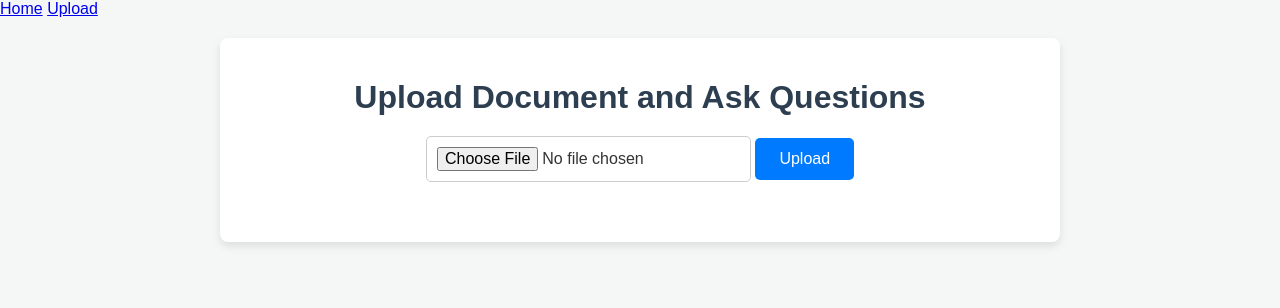
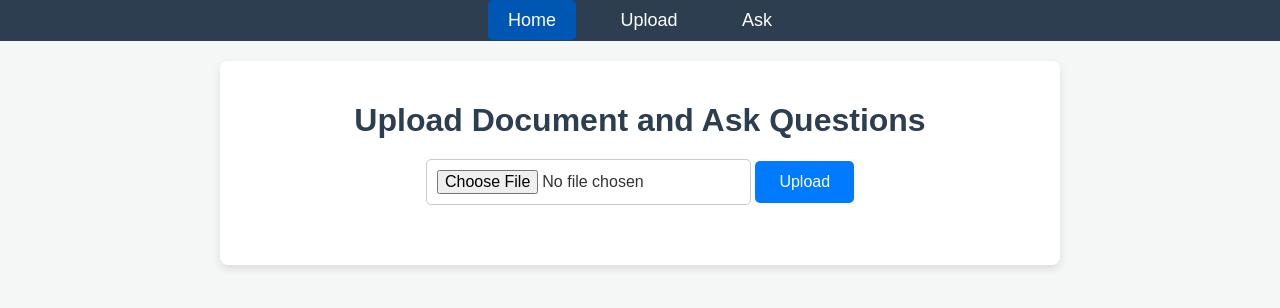
Before and after one commit to surajsk2003/QA_DOCS, a Django app: page / in a window 1280 px wide. Shown: the top 308 px of the page. Run offline with Django 5.2, Linux system fonts and the light colour scheme.

Commit message:
add style code for the home, upload and ask

```diff
--- /dev/null
+++ b/media/documents/sample3_nd7vrS1.xlsx.json
@@ -0,0 +1 @@
+[{"ID":1.0,"Months":"January","Unnamed: 2":null,"ListMonths":"January","Unnamed: 4":null,"Unnamed: 5":null,"Unnamed: 6":"Select Month"},{"ID":2.0,"Months":"February","Unnamed: 2":null,"ListMonths":"February","Unnamed: 4":null,"Unnamed: 5":null,"Unnamed: 6":"August"},{"ID":3.0,"Months":"March","Unnamed: 2":null,"ListMonths":"March","Unnamed: 4":null,"Unnamed: 5":null,"Unnamed: 6":null},{"ID":4.0,"Months":"April","Unnamed: 2":null,"ListMonths":"April","Unnamed: 4":null,"Unnamed: 5":null,"Unnamed: 6":null},{"ID":null,"Months":null,"Unnamed: 2":null,"ListMonths":"June","Unnamed: 4":null,"Unnamed: 5":null,"Unnamed: 6":null},{"ID":5.0,"Months":"June","Unnamed: 2":null,"ListMonths":"July","Unnamed: 4":null,"Unnamed: 5":null,"Unnamed: 6":null},{"ID":6.0,"Months":"July","Unnamed: 2":null,"ListMonths":"August","Unnamed: 4":null,"Unnamed: 5":null,"Unnamed: 6":null},{"ID":7.0,"Months":"August","Unnamed: 2":null,"ListMonths":"October","Unnamed: 4":null,"Unnamed: 5":null,"Unnamed: 6":null},{"ID":null,"Months":null,"Unnamed: 2":null,"ListMonths":"December","Unnamed: 4":null,"Unnamed: 5":null,"Unnamed: 6":null},{"ID":8.0,"Months":"October","Unnamed: 2":null,"ListMonths":null,"Unnamed: 4":null,"Unnamed: 5":null,"Unnamed: 6":null},{"ID":null,"Months":null,"Unnamed: 2":null,"ListMonths":null,"Unnamed: 4":null,"Unnamed: 5":null,"Unnamed: 6":null},{"ID":9.0,"Months":"December","Unnamed: 2":null,"ListMonths":null,"Unnamed: 4":null,"Unnamed: 5":null,"Unnamed: 6":null}]
--- /dev/null
+++ b/media/documents/sample3_vWnIvsL.xlsx.json
@@ -0,0 +1 @@
+[{"ID":1.0,"Months":"January","Unnamed: 2":null,"ListMonths":"January","Unnamed: 4":null,"Unnamed: 5":null,"Unnamed: 6":"Select Month"},{"ID":2.0,"Months":"February","Unnamed: 2":null,"ListMonths":"February","Unnamed: 4":null,"Unnamed: 5":null,"Unnamed: 6":"August"},{"ID":3.0,"Months":"March","Unnamed: 2":null,"ListMonths":"March","Unnamed: 4":null,"Unnamed: 5":null,"Unnamed: 6":null},{"ID":4.0,"Months":"April","Unnamed: 2":null,"ListMonths":"April","Unnamed: 4":null,"Unnamed: 5":null,"Unnamed: 6":null},{"ID":null,"Months":null,"Unnamed: 2":null,"ListMonths":"June","Unnamed: 4":null,"Unnamed: 5":null,"Unnamed: 6":null},{"ID":5.0,"Months":"June","Unnamed: 2":null,"ListMonths":"July","Unnamed: 4":null,"Unnamed: 5":null,"Unnamed: 6":null},{"ID":6.0,"Months":"July","Unnamed: 2":null,"ListMonths":"August","Unnamed: 4":null,"Unnamed: 5":null,"Unnamed: 6":null},{"ID":7.0,"Months":"August","Unnamed: 2":null,"ListMonths":"October","Unnamed: 4":null,"Unnamed: 5":null,"Unnamed: 6":null},{"ID":null,"Months":null,"Unnamed: 2":null,"ListMonths":"December","Unnamed: 4":null,"Unnamed: 5":null,"Unnamed: 6":null},{"ID":8.0,"Months":"October","Unnamed: 2":null,"ListMonths":null,"Unnamed: 4":null,"Unnamed: 5":null,"Unnamed: 6":null},{"ID":null,"Months":null,"Unnamed: 2":null,"ListMonths":null,"Unnamed: 4":null,"Unnamed: 5":null,"Unnamed: 6":null},{"ID":9.0,"Months":"December","Unnamed: 2":null,"ListMonths":null,"Unnamed: 4":null,"Unnamed: 5":null,"Unnamed: 6":null}]
--- a/questions/templates/base.html
+++ b/questions/templates/base.html
@@ -85,14 +85,58 @@ button:hover {
     color: #27ae60;
     font-weight: bold;
 }
+/* Navbar Styling */
+nav {
+    background-color: #2C3E50;
+    padding: 10px 20px;
+    text-align: center;
+}
+
+/* Navbar Links Styling */
+nav a {
+    color: #fff;
+    text-decoration: none;
+    padding: 10px 20px;
+    margin: 0 10px;
+    font-size: 18px;
+    border-radius: 5px;
+    transition: background-color 0.3s, color 0.3s;
+}
+
+/* Hover Effects for Links */
+nav a:hover {
+    background-color: #007BFF;
+    color: #fff;
+}
+
+/* Active Link Styling */
+nav a.active {
+    background-color: #0056b3;
+}
+
+/* Responsive Design for Mobile View */
+@media (max-width: 768px) {
+    nav {
+        padding: 10px;
+    }
+
+    nav a {
+        display: block;
+        margin: 5px 0;
+        font-size: 16px;
+    }
+}
+
 </style>
 <body>
     <!-- Header -->
     <header>
         <nav>
-            <a href="/">Home</a>
-            <a href="/upload">Upload</a>
+            <a href="/" class="{% if request.path == '/' %}active{% endif %}">Home</a>
+            <a href="/upload" class="{% if request.path == '/upload' %}active{% endif %}">Upload</a>
+            <a href="/ask" class="{% if request.path == '/ask' %}active{% endif %}">Ask</a>
         </nav>
+
     </header>
 
     <div class="container">
```
Also changed, not shown: db.sqlite3, 2 other files.
